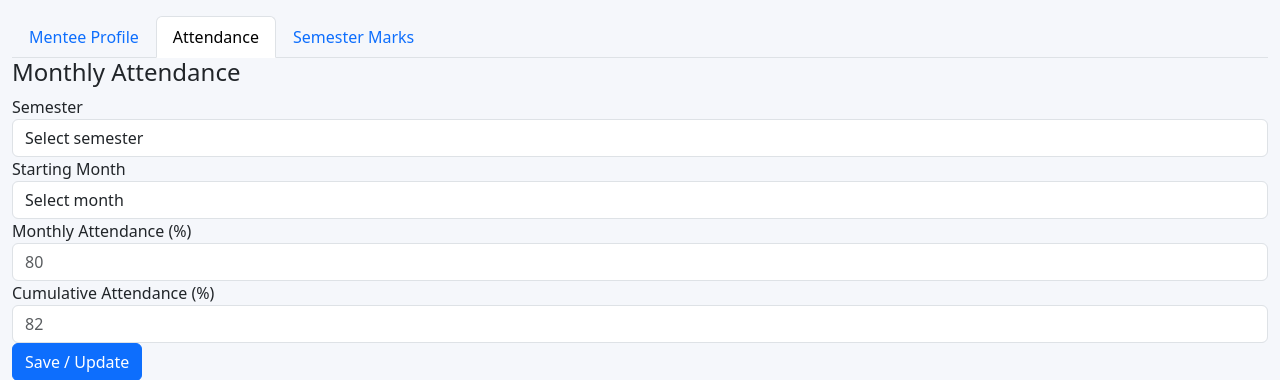
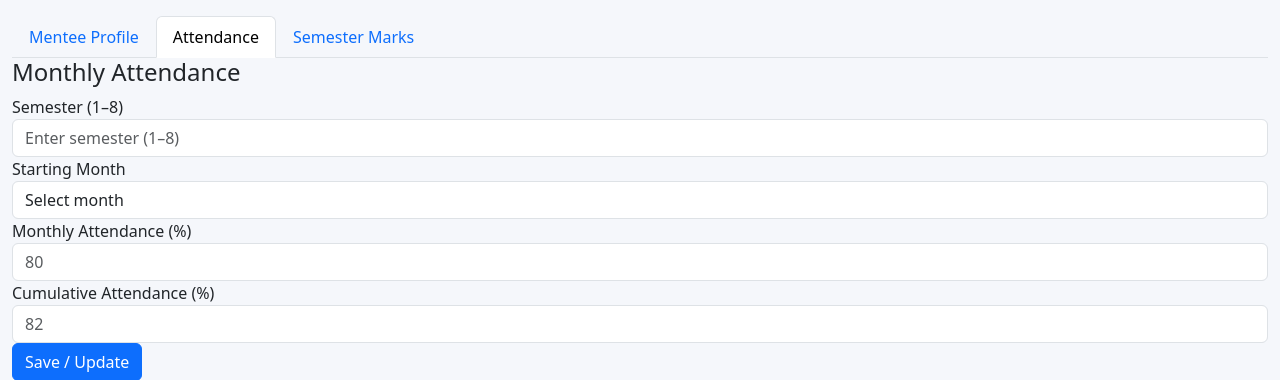
Before and after one commit to Dp43244324/mentee-management-system, a Flask app: page /student in a window 1280 px wide, after a click on "Attendance". Shown: the part 142-522 px from the top of the page. Run offline with Flask 3, Linux system fonts and the light colour scheme; the visitor is signed in with stand-in values (Sample User, id 1); some libraries are stand-ins or nearby versions.

Commit message:
Update student_dashboard.html

```diff
--- a/templates/student_dashboard.html
+++ b/templates/student_dashboard.html
@@ -416,17 +416,21 @@
           action="{{ url_for('student_attendance') }}"
           class="inline-entry-form">
 
-      <div class="entry-field">
-        <label>Semester</label>
-        <select class="form-control" name="semester" required>
-          <option value="">Select semester</option>
-          {% for t in terms %}
-            {% if t.semester in [4, 5] %}
-              <option value="{{ t.semester }}">{{ t.semester }}</option>
-            {% endif %}
-          {% endfor %}
-        </select>
-      </div>
+<div class="entry-field">
+    <label for="semester">Semester (1–8)</label>
+    <input
+        type="number"
+        class="form-control"
+        name="semester"
+        id="semester"
+        min="1"
+        max="8"
+        step="1"
+        placeholder="Enter semester (1–8)"
+        required
+    >
+</div>
+
 
       <div class="entry-field">
         <label>Starting Month</label>
```
